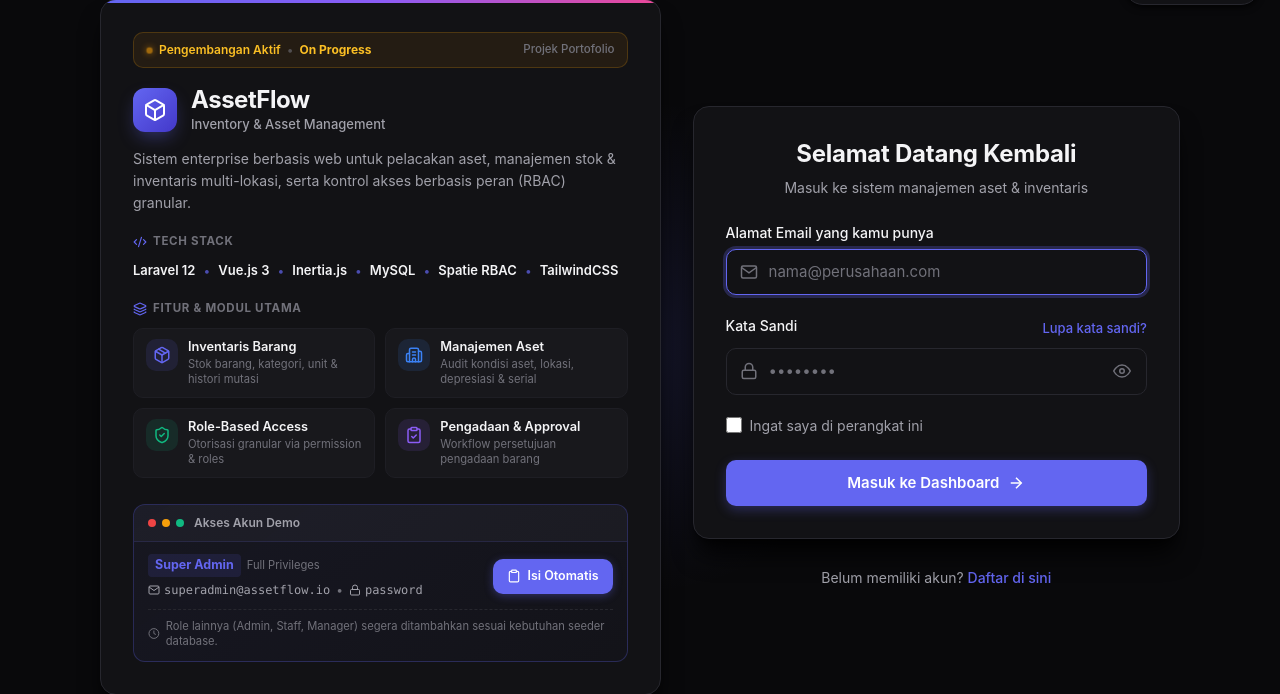
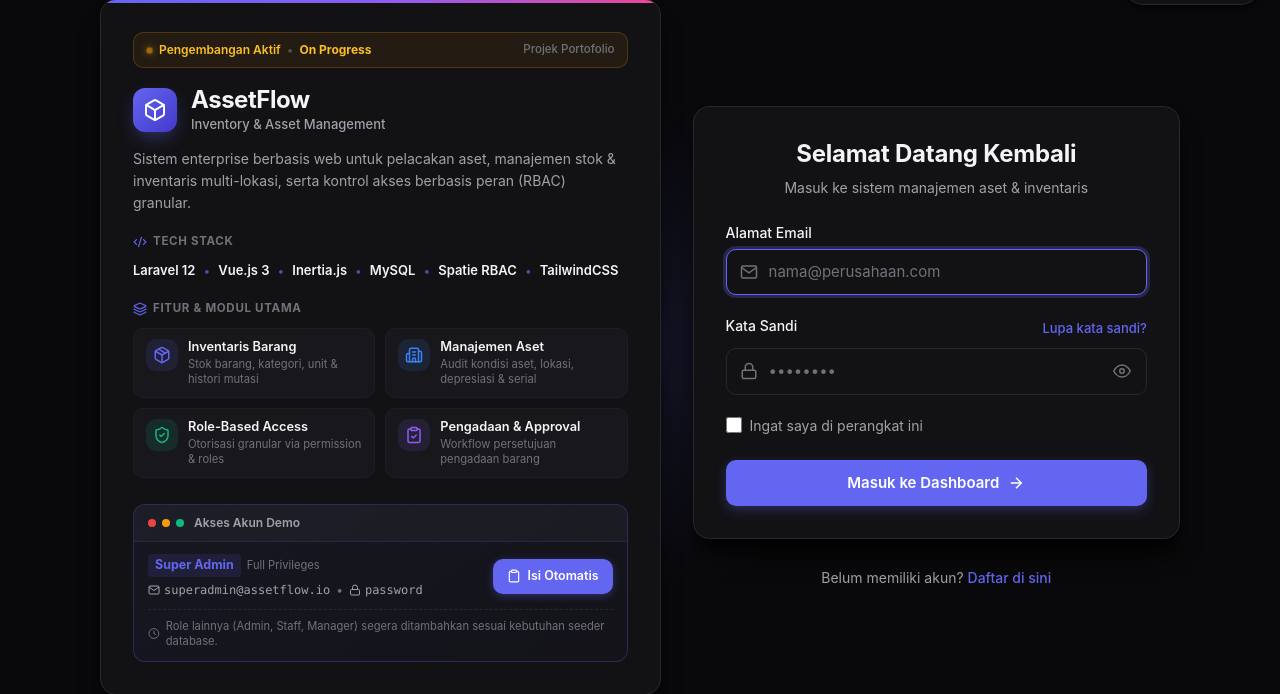
Before and after one commit to Maulida97/laravel_inventory_asset_management_vue, a Laravel app: page /login in a window 1280 px wide. Shown: the part 53-747 px from the top of the page. Run offline with Laravel 12, Linux system fonts and the light colour scheme; style sheets or scripts are compiled from the project's sources; some libraries are stand-ins or nearby versions.

Commit message:
test ci/cd

```diff
--- a/resources/js/Pages/Auth/Login.vue
+++ b/resources/js/Pages/Auth/Login.vue
@@ -383,7 +383,7 @@ const handleLogin = () => {
                     <form @submit.prevent="handleLogin">
                         <!-- Email Input -->
                         <div class="form-group">
-                            <label class="form-label" for="email">Alamat Email yang kamu punya</label>
+                            <label class="form-label" for="email">Alamat Email</label>
                             <div class="input-wrapper">
                                 <span class="input-icon-left">
                                     <svg width="18" height="18" fill="none" stroke="currentColor" stroke-width="2" viewBox="0 0 24 24">
```
